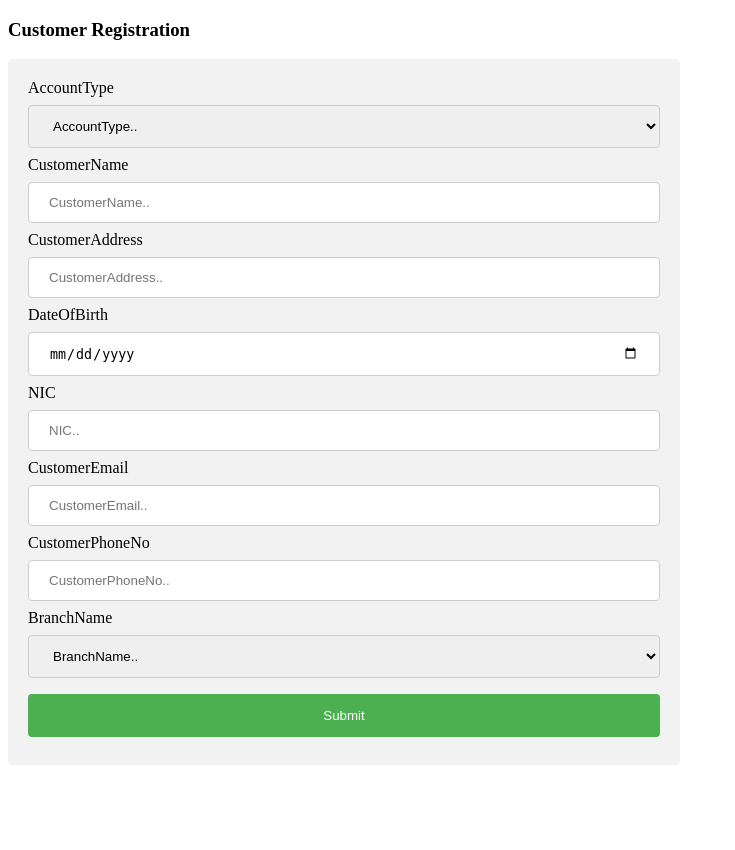
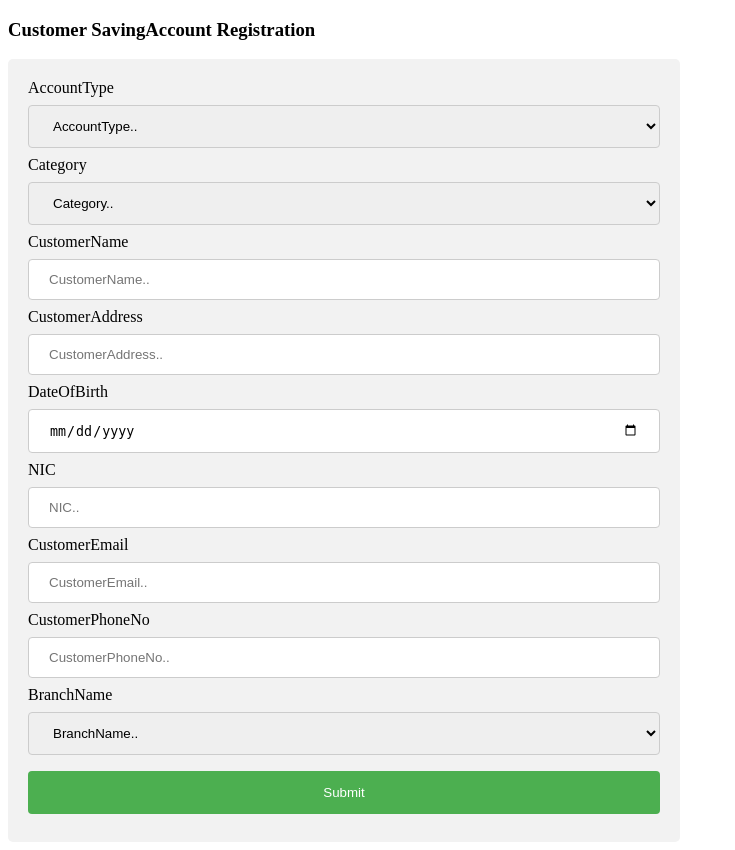
Before and after one commit to AathmanT/Database-banking-project, a PHP site: page /CustomerAccount.php in a window 1280 px wide. Shown: the whole page, without its empty margins (0-735 px from the left). Before the commit the page ends 765 px from the top, so only its background shows below. Run offline with PHP 8.4, Linux system fonts and the light colour scheme.

Commit message:
customer saving registration

```diff
--- a/CustomerAccount.php
+++ b/CustomerAccount.php
@@ -45,7 +45,7 @@
 </style>
 <body>
 
-<h3>Customer Registration </h3>
+<h3>Customer SavingAccount Registration </h3>
 
 <div>
     <form action="" method="post">
@@ -53,7 +53,15 @@
         <select type="text" id="accounttype" required name="accounttype">
             <option>AccountType..</option>
             <option>SavingAccount</option>
-            <option>CurrentAccount</option>
+        </select>
+
+        <label for="category">Category</label>
+        <select type="text" id="category" required name="category">
+            <option>Category..</option>
+            <option>Children</option>
+            <option>Teen</option>
+            <option>Adult(18+)</option>
+            <option>Senior(60+)</option>
         </select>
 
         <label for="customername">CustomerName</label>
@@ -97,6 +105,7 @@ $db=new mysqli('localhost','root','','banking');
 if(!empty($_POST)) {
 
     $AccountType = $_POST['accounttype'];
+    $Category=$_POST['category'];
     $CustomerName = $_POST['customername'];
     $CustomerAddress = $_POST['customeraddress'];
     $DateOfBirth = $_POST['dateofbirth'];
@@ -109,8 +118,10 @@ if(!empty($_POST)) {
  ('{$_POST['customername']}','{$_POST['customeraddress']}','{$_POST['dateofbirth']}','{$_POST['NIC']}','{$_POST['customeremail']}',
  '{$_POST['customerphoneno']}')");
 
-    $db->query("insert into account (AccountNo,BranchID,AccountType) values
- ('160002',select branchID from branch where branchName='{$_POST['branchname']}','{$_POST['accounttype']}')");
+    $db->query("insert into account (BranchID,AccountType) values
+ ((select branchID from branch where branchName='{$_POST['branchname']}'),'{$_POST['accounttype']}')");
+
+    //$db->query("insert into account()")
 
     //$db->query("insert into ")
 
```
Lines whose indentation alone changed are shown as unchanged.
